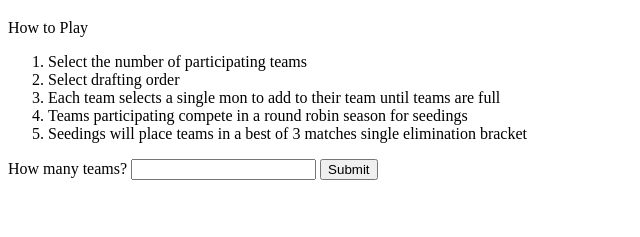
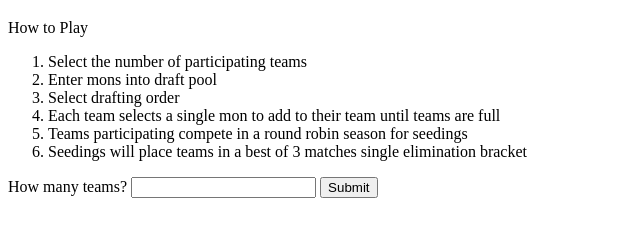
Before and after one commit to MJTCdev/Draft-League, a plain HTML site: page index.html in a window 1280 px wide. Shown: the part 61-298 px from the top of the page, without its empty margins (0-640 px from the left). Drawn offline with Linux system fonts and the light colour scheme.

Commit message:
update rules

```diff
--- a/index.html
+++ b/index.html
@@ -16,6 +16,7 @@
     <p>How to Play
        <ol>
         <li>Select the number of participating teams</li>
+        <li>Enter mons into draft pool</li>
         <li>Select drafting order</li>
         <li>Each team selects a single mon to add to their team until teams are full</li>
         <li>Teams participating compete in a round robin season for seedings</li>
```
